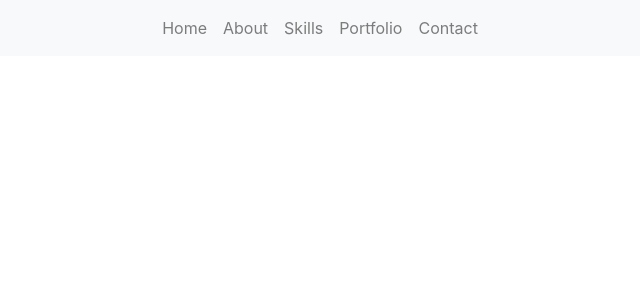
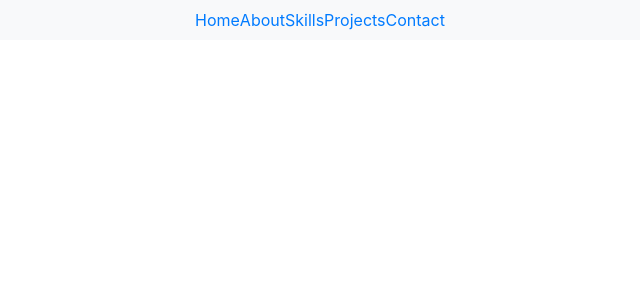
Before and after one commit to nashwalters/portfolio-react, a React (Create React App) app: page /contact in a window 1280 px wide. Shown: the top 300 px of the page, without its empty margins (320-960 px from the left). Built offline with nearby package versions, Linux system fonts and the light colour scheme.

Commit message:
Removed li and replaced with Link tag imported from react-router-dom.

```diff
--- a/src/components/About.js
+++ b/src/components/About.js
@@ -3,7 +3,8 @@ import Navbar from "./Navbar";
 
 const About = () => {
     return (
-        <Navbar/>
+
+            <Navbar/>
 
     );
 }
--- a/src/components/Navbar.js
+++ b/src/components/Navbar.js
@@ -1,4 +1,6 @@
 import React from 'react';
+import "bootstrap/dist/css/bootstrap.min.css";
+import { Link } from 'react-router-dom';
 
 const Navbar = () => {
     return (
@@ -7,23 +9,13 @@ const Navbar = () => {
                 <span className="navbar-toggler-icon"></span>
             </button>
             <div className="collapse navbar-collapse" id="navbarNav">
-                <ul className="navbar-nav mx-auto">
-                    <li className="nav-item">
-                        <a className="nav-link" href="#">Home <span className="sr-only">(current)</span></a>
-                    </li>
-                    <li className="nav-item">
-                        <a className="nav-link" href="#">About</a>
-                    </li>
-                    <li className="nav-item">
-                        <a className="nav-link" href="#">Skills</a>
-                    </li>
-                    <li className="nav-item">
-                        <a className="nav-link" href="#">Portfolio</a>
-                    </li>
-                    <li className="nav-item">
-                        <a className="nav-link" href="#">Contact</a>
-                    </li>
-                </ul>
+                <div className="navbar-nav mx-auto">
+                <Link to="/">Home</Link>
+                <Link to="/about">About</Link>
+                <Link to="/skills">Skills</Link>
+                <Link to="/projects">Projects</Link>
+                <Link to="/contact">Contact</Link>
+                </div>
             </div>
         </nav>
     );
```
